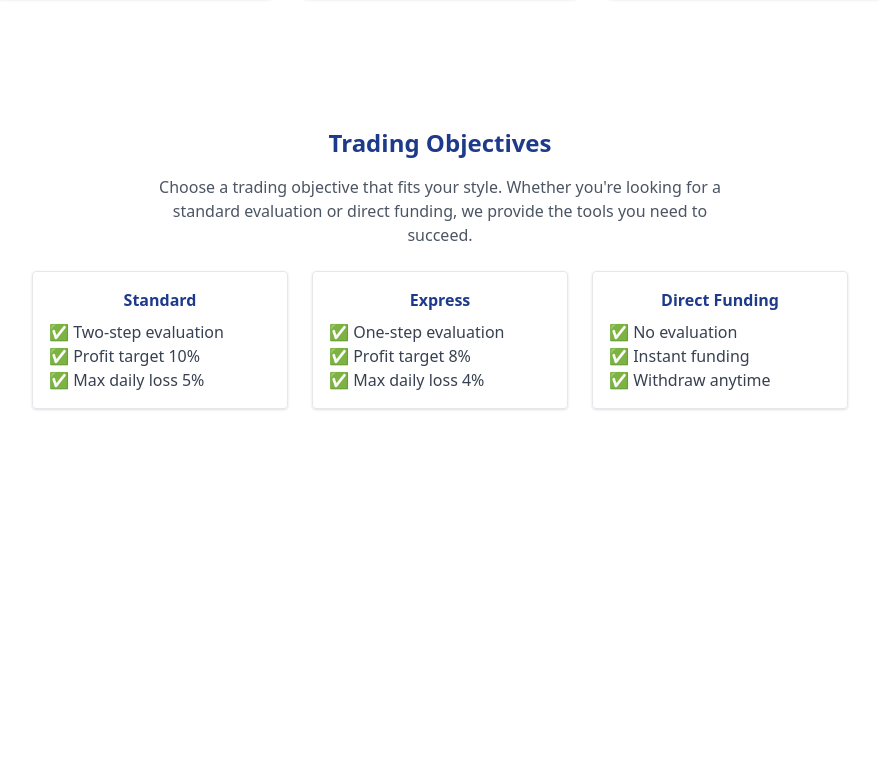
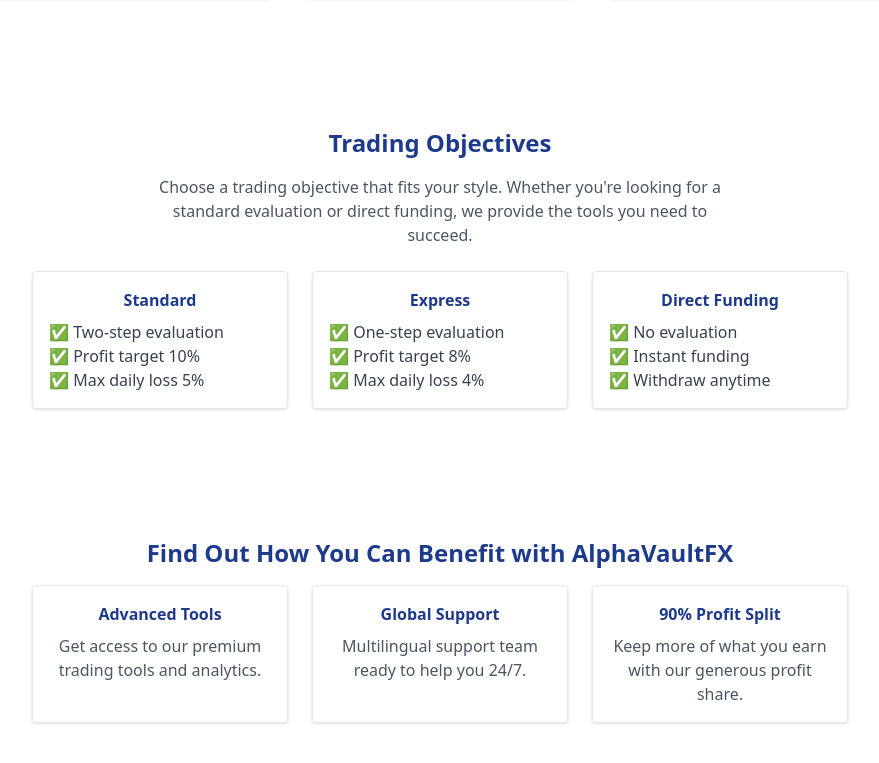
Before and after one commit to alfredh110/alphavaultfx-site, a Next.js app: page / in a window 1280 px wide. Shown: the part 1209-1972 px from the top of the page, without its empty margins (200-1079 px from the left). Before the commit the page ends 1682 px from the top, so only its background shows below. Built offline with nearby package versions, Linux system fonts and the light colour scheme.

Commit message:
Update index.js

```diff
--- a/pages/index.js
+++ b/pages/index.js
@@ -117,6 +117,26 @@
   </div>
 </section>
 
+  {/* How You Benefit Section */}
+<section className="my-16 text-center">
+  <h2 className="text-2xl font-bold text-blue-900 mb-4">Find Out How You Can Benefit with AlphaVaultFX</h2>
+  <div className="flex flex-col md:flex-row justify-center gap-6">
+    <div className="border rounded p-4 shadow w-64">
+      <h3 className="font-semibold text-blue-900 mb-2">Advanced Tools</h3>
+      <p className="text-gray-600">Get access to our premium trading tools and analytics.</p>
+    </div>
+    <div className="border rounded p-4 shadow w-64">
+      <h3 className="font-semibold text-blue-900 mb-2">Global Support</h3>
+      <p className="text-gray-600">Multilingual support team ready to help you 24/7.</p>
+    </div>
+    <div className="border rounded p-4 shadow w-64">
+      <h3 className="font-semibold text-blue-900 mb-2">90% Profit Split</h3>
+      <p className="text-gray-600">Keep more of what you earn with our generous profit share.</p>
+    </div>
+  </div>
+</section>
+
+
 
 
     </div>
```
